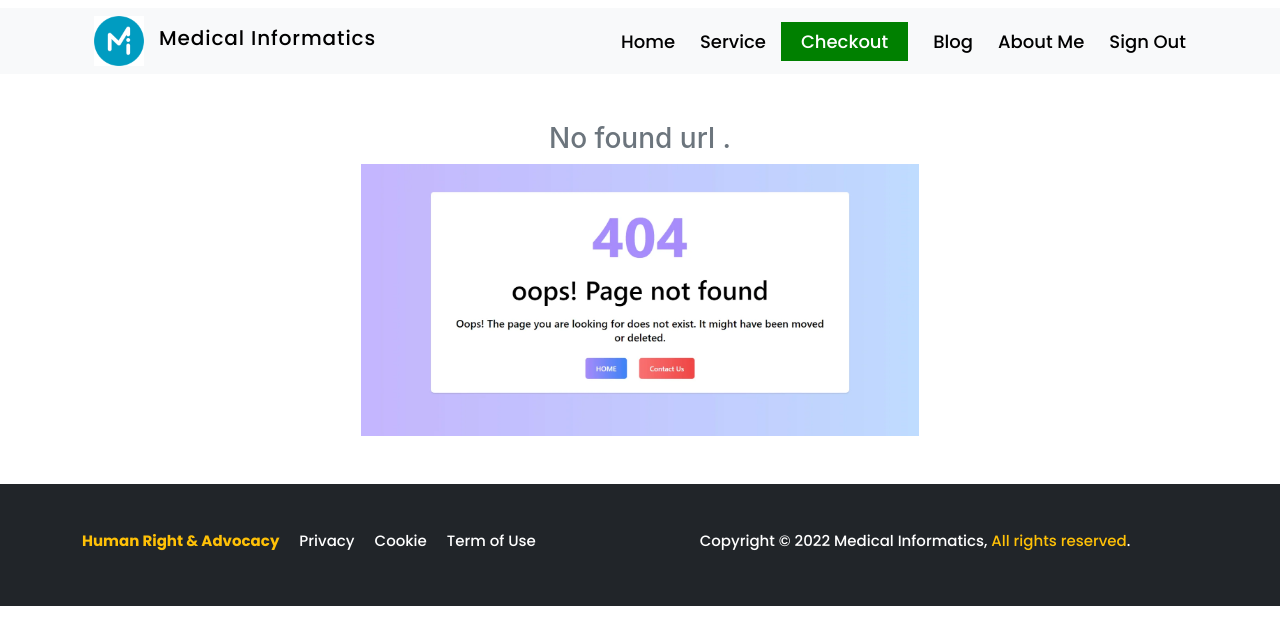
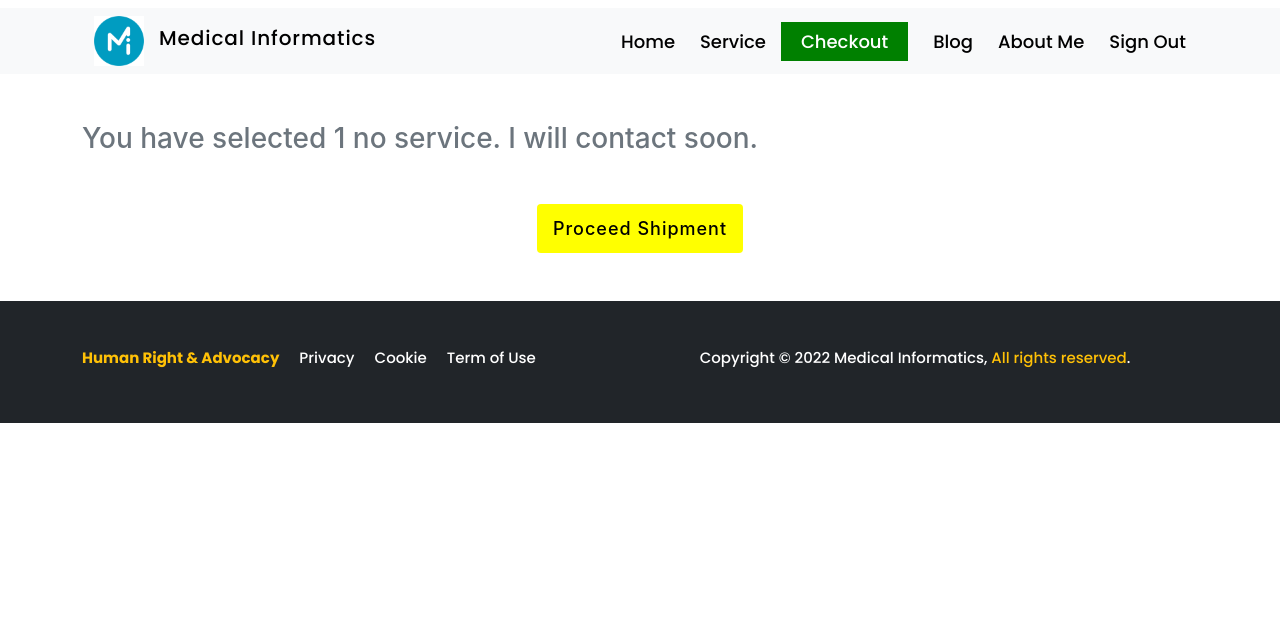
Before and after one commit to anamul01988/independent-service-provider, a React (Create React App) app: page /checkout/1 in a window 1280 px wide. Shown: the top 644 px of the page. Built offline with nearby package versions, Linux system fonts and the light colour scheme; no server answers; sample sign-in values are in the browser's storage; the HTML template or start-up script is replaced by a standard one.

Commit message:
all requirement done

```diff
--- a/src/App.js
+++ b/src/App.js
@@ -23,7 +23,7 @@ function App() {
             <Route path="/" element = {<Home/>} />
             <Route path="/home" element = {<Home/>} />
             <Route path="/service" element = {<Service/>} />
-            <Route path="/service/:serviceId" element = {
+            <Route path="/checkout/:serviceId" element = {
               <Protected>
                  <CheckOut/>
               </Protected>
--- a/src/components/CheckOut/CheckOut.js
+++ b/src/components/CheckOut/CheckOut.js
@@ -1,17 +1,21 @@
 import React from 'react';
 import { Link, useParams } from 'react-router-dom';
-
+import { ToastContainer, toast } from 'react-toastify';
+ import 'react-toastify/dist/ReactToastify.css';
 const CheckOut = () => {
     const {serviceId, service} = useParams();
     console.log(serviceId, service)
+    const notify = () => toast("Thank you for shipping !");
     return (
         <div className='container my-5 text-secondary'>
-            <h3> Thank you for selecting {serviceId} no service.</h3>
+            <h3> You have selected {serviceId} no service. I will contact soon.</h3>
+
             {/* <h3>{service?.name}</h3> */}
            <div className="text-center my-5">
-              <Link to="/proceed" >
-              <button className='btn btn-link text-decoration-none'>Proceed Checkout</button>
+              <Link to="" >
+              <button onClick={notify} className='btn btn-link text-decoration-none'>Proceed Shipment</button>
               </Link>
+              <ToastContainer/>
            </div>
         </div>
     );
--- a/src/components/Home/Home.css
+++ b/src/components/Home/Home.css
@@ -47,6 +47,15 @@
   line-height: 32px;
   font-weight: 700;
 }
+/* .home-content-img img {
+  width: 100%;
+  height: auto;
+} */
+.home-content-img img:hover{
+  transition: .3s ease-in;
+  transform: rotateY(40deg);
+  transform-origin: center;
+}
 .btn{
     background-color: yellow;
     color: black;
--- a/src/components/Home/Home.js
+++ b/src/components/Home/Home.js
@@ -24,7 +24,7 @@ const Home = () => {
                       </div>
 
                    </div>
-                   <div className="col-md-6 col-12 my-3">
+                   <div className="col-md-6 col-12 my-3 home-content-img">
                        <img src={home} alt="" />
                    </div>
                </div>
--- a/src/components/ServiceDetail/ServiceDetail.js
+++ b/src/components/ServiceDetail/ServiceDetail.js
@@ -9,7 +9,7 @@ const ServiceDetail = ({ service }) => {
   // console.log(service);
   const navigateToServiceDetail = (id)=>{
     console.log('added',id,service)
-    navigate(`/service/${id}`)
+    navigate(`/checkout/${id}`)
   }
   return (
     <div className="col-md-6 col-lg-4 col-12">
```
